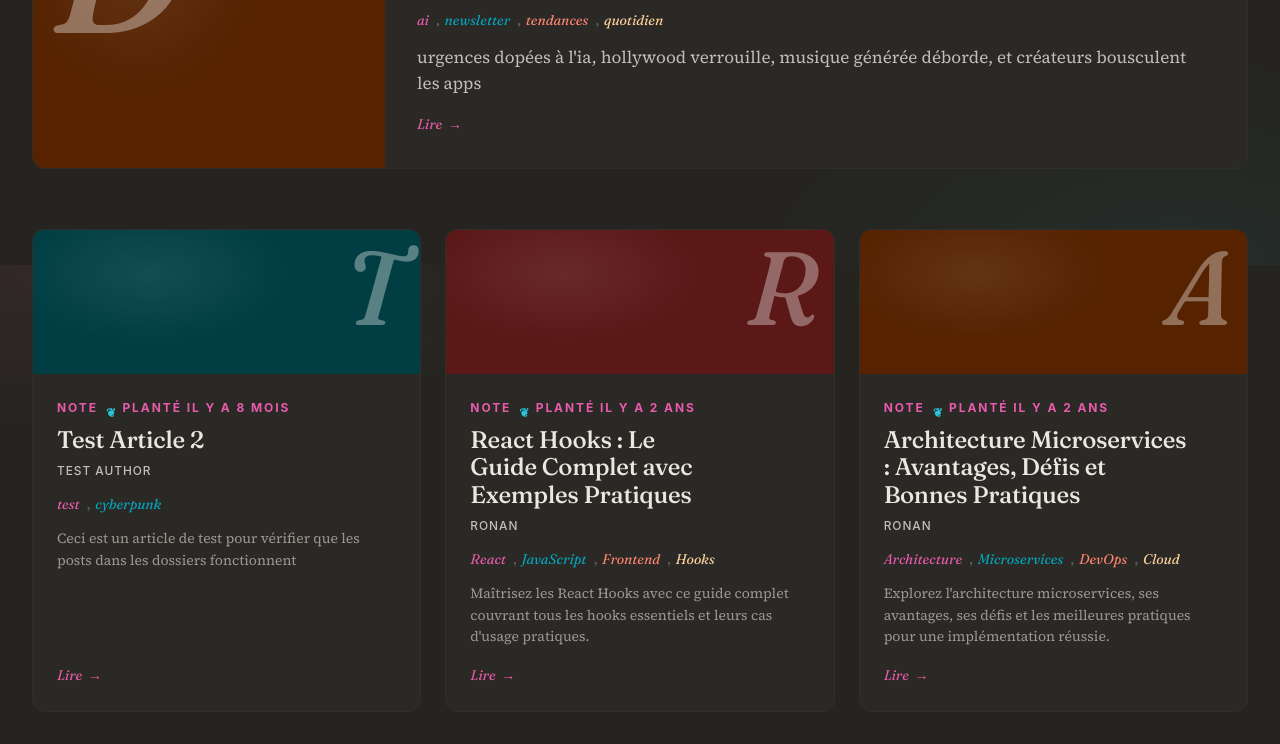
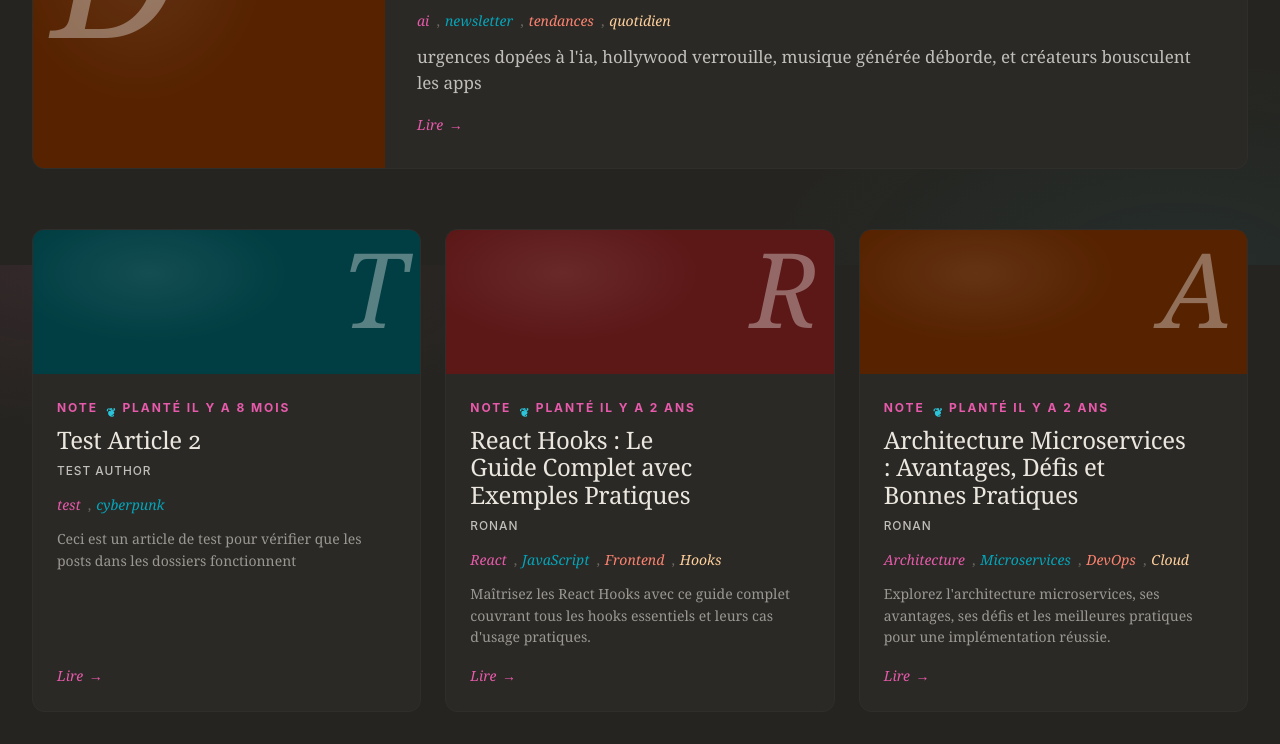
Before and after one commit to r9r-dev/blog-ronan-lol, an Astro site: page / in a window 1280 px wide. Shown: the part 535-1279 px from the top of the page. Built offline with nearby package versions, Linux system fonts and the light colour scheme; Astro itself is replaced by a stand-in of ours.

Commit message:
feat(fonts): wire @font-face for Canela, drop Fraunces/Source Serif

```diff
--- a/src/layouts/BaseLayout.astro
+++ b/src/layouts/BaseLayout.astro
@@ -36,7 +36,7 @@ const canonical = new URL(Astro.url.pathname, Astro.site).toString();
     <link rel="preconnect" href="https://fonts.gstatic.com" crossorigin />
     <link
       rel="stylesheet"
-      href="https://fonts.googleapis.com/css2?family=Fraunces:ital,opsz,wght,SOFT,WONK@0,9..144,300..900,30..100,0..1;1,9..144,300..900,30..100,0..1&family=Source+Serif+4:ital,opsz,wght@0,8..60,300..900;1,8..60,300..900&family=JetBrains+Mono:wght@400;500&display=swap"
+      href="https://fonts.googleapis.com/css2?family=Lato:ital,wght@0,300;0,400;0,500;0,600;0,700;1,300;1,400&family=JetBrains+Mono:wght@400;500&display=swap"
     />
 
     <link
--- a/src/styles/global.css
+++ b/src/styles/global.css
@@ -6,6 +6,57 @@
  * Palette and shadow stack borrow from maggieappleton.com (dark mode tokens),
  * adapted with a personal accent and rebuilt from scratch in this stylesheet.
  */
+
+/* ─── self-hosted fonts (Canela Deck + Text from macOS catalog) ─── */
+@font-face {
+  font-family: 'Canela Deck';
+  src: url('/fonts/CanelaDeck-Regular.woff2') format('woff2');
+  font-weight: 400;
+  font-style: normal;
+  font-display: swap;
+}
+@font-face {
+  font-family: 'Canela Deck';
+  src: url('/fonts/CanelaDeck-Medium.woff2') format('woff2');
+  font-weight: 500;
+  font-style: normal;
+  font-display: swap;
+}
+@font-face {
+  font-family: 'Canela Deck';
+  src: url('/fonts/CanelaDeck-Bold.woff2') format('woff2');
+  font-weight: 700;
+  font-style: normal;
+  font-display: swap;
+}
+@font-face {
+  font-family: 'Canela Text';
+  src: url('/fonts/CanelaText-Regular.woff2') format('woff2');
+  font-weight: 400;
+  font-style: normal;
+  font-display: swap;
+}
+@font-face {
+  font-family: 'Canela Text';
+  src: url('/fonts/CanelaText-Italic.woff2') format('woff2');
+  font-weight: 400;
+  font-style: italic;
+  font-display: swap;
+}
+@font-face {
+  font-family: 'Canela Text';
+  src: url('/fonts/CanelaText-Medium.woff2') format('woff2');
+  font-weight: 500;
+  font-style: normal;
+  font-display: swap;
+}
+@font-face {
+  font-family: 'Canela Text';
+  src: url('/fonts/CanelaText-Bold.woff2') format('woff2');
+  font-weight: 700;
+  font-style: normal;
+  font-display: swap;
+}
 
 /* ───────── tokens ───────── */
 :root {
```
